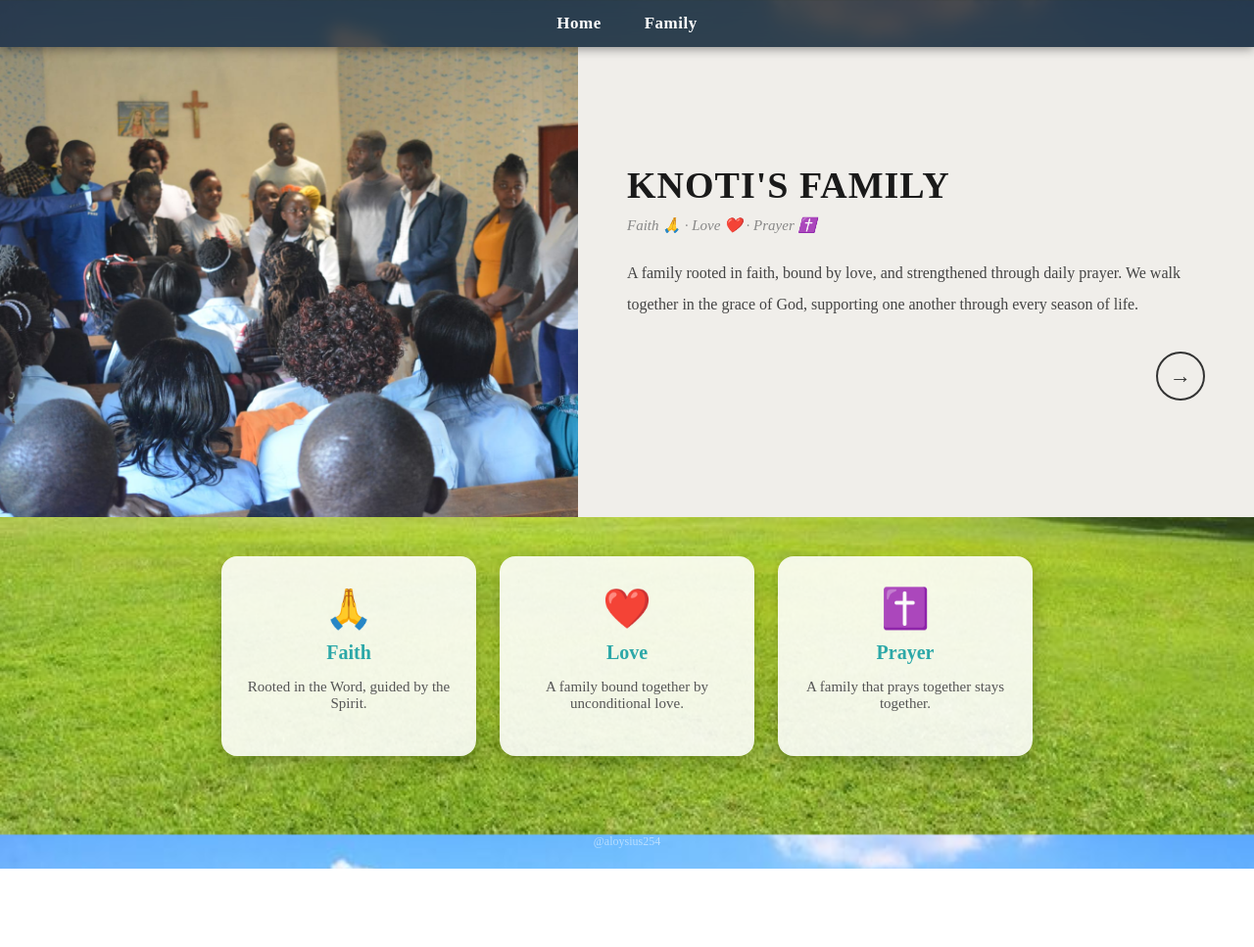
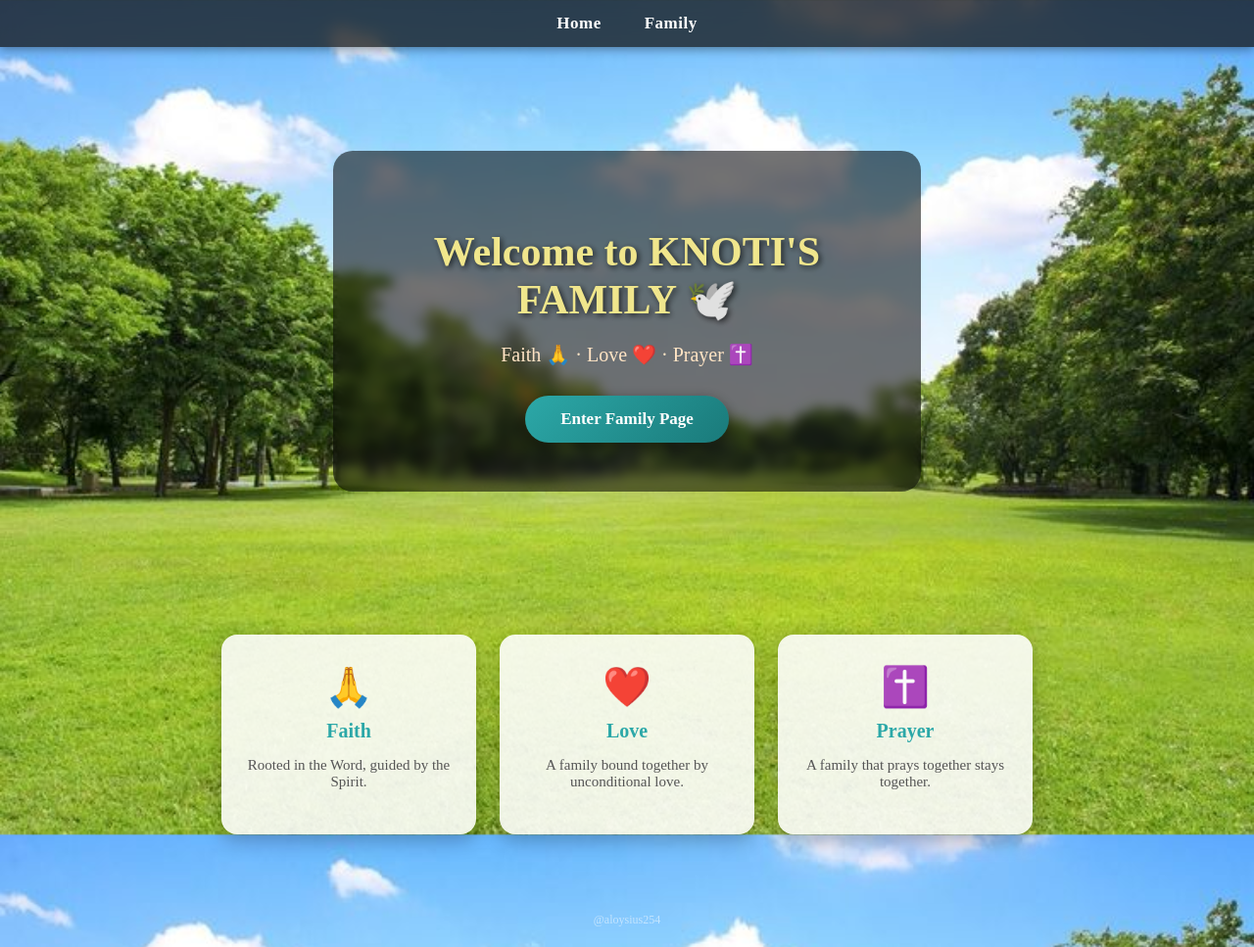
Before and after one commit to Aloysius254/websitedemo, a plain HTML site: page index.html in a window 1280 px wide. Shown: the whole page at 98% size. Before the commit the page ends 887 px from the top, so only its background shows below. Drawn offline with Linux system fonts and the light colour scheme.

Commit message:
Revert "Redesign home page with split image/text hero layout"
This reverts commit f3758959c78abf53ce2e39cc0cfc5ae47bc646f6.

```diff
--- a/index.html
+++ b/index.html
@@ -13,21 +13,13 @@
     <a href="family.html">Family</a>
   </nav>
 
-  <!-- Split hero section -->
-  <section class="split-hero">
-    <div class="split-image">
-      <img src="images/family picture.jpg" alt="Knoti Family">
+  <div class="hero">
+    <div class="hero-content">
+      <h1>Welcome to KNOTI'S FAMILY 🕊️</h1>
+      <p>Faith 🙏 · Love ❤️ · Prayer ✝️</p>
+      <a href="family.html" class="hero-btn">Enter Family Page</a>
     </div>
-    <div class="split-text">
-      <h1>KNOTI'S FAMILY</h1>
-      <p class="split-sub">Faith 🙏 · Love ❤️ · Prayer ✝️</p>
-      <p class="split-desc">
-        A family rooted in faith, bound by love, and strengthened through daily prayer.
-        We walk together in the grace of God, supporting one another through every season of life.
-      </p>
-      <a href="family.html" class="arrow-btn" aria-label="Enter family page">&#8594;</a>
-    </div>
-  </section>
+  </div>
 
   <section class="home-cards">
     <div class="card">
--- a/styles2.css
+++ b/styles2.css
@@ -89,80 +89,6 @@ nav a:hover { color: #f0e68c; }
 .hero-btn:hover {
   transform: scale(1.06);
   background: linear-gradient(135deg, #1a7a7a, #0f5555);
-}
-
-/* ── Split Hero ── */
-.split-hero {
-  display: flex;
-  align-items: stretch;
-  width: 100%;
-  min-height: 480px;
-  background: #f5f5f5;
-}
-
-.split-image {
-  flex: 1;
-  overflow: hidden;
-}
-
-.split-image img {
-  width: 100%;
-  height: 100%;
-  object-fit: cover;
-  object-position: center top;
-  display: block;
-}
-
-.split-text {
-  flex: 1;
-  display: flex;
-  flex-direction: column;
-  justify-content: center;
-  padding: 50px 50px;
-  background: #f0eeea;
-}
-
-.split-text h1 {
-  font-size: 38px;
-  font-weight: 900;
-  color: #1a1a1a;
-  margin: 0 0 10px;
-  letter-spacing: 1px;
-}
-
-.split-sub {
-  font-size: 15px;
-  color: #888;
-  margin: 0 0 24px;
-  font-style: italic;
-}
-
-.split-desc {
-  font-size: 16px;
-  color: #444;
-  line-height: 2;
-  margin: 0 0 32px;
-}
-
-.arrow-btn {
-  display: inline-flex;
-  align-items: center;
-  justify-content: center;
-  width: 50px;
-  height: 50px;
-  border-radius: 50%;
-  border: 2px solid #333;
-  color: #333;
-  font-size: 22px;
-  text-decoration: none;
-  align-self: flex-end;
-  transition: background 0.3s, color 0.3s, transform 0.3s;
-}
-
-.arrow-btn:hover {
-  background: #333;
-  color: #fff;
-  transform: scale(1.1);
 }
 
 /* ── Home Cards ── */
@@ -276,21 +202,3 @@ footer {
   padding: 20px 0;
   margin-top: auto;
 }
-
-/* ── Responsive split hero ── */
-@media (max-width: 768px) {
-  .split-hero {
-    flex-direction: column;
-  }
-
-  .split-image {
-    height: 280px;
-  }
-
-  .split-text {
-    padding: 30px 24px;
-  }
-
-  .split-text h1 { font-size: 26px; }
-  .split-desc { font-size: 15px; }
-}
```
